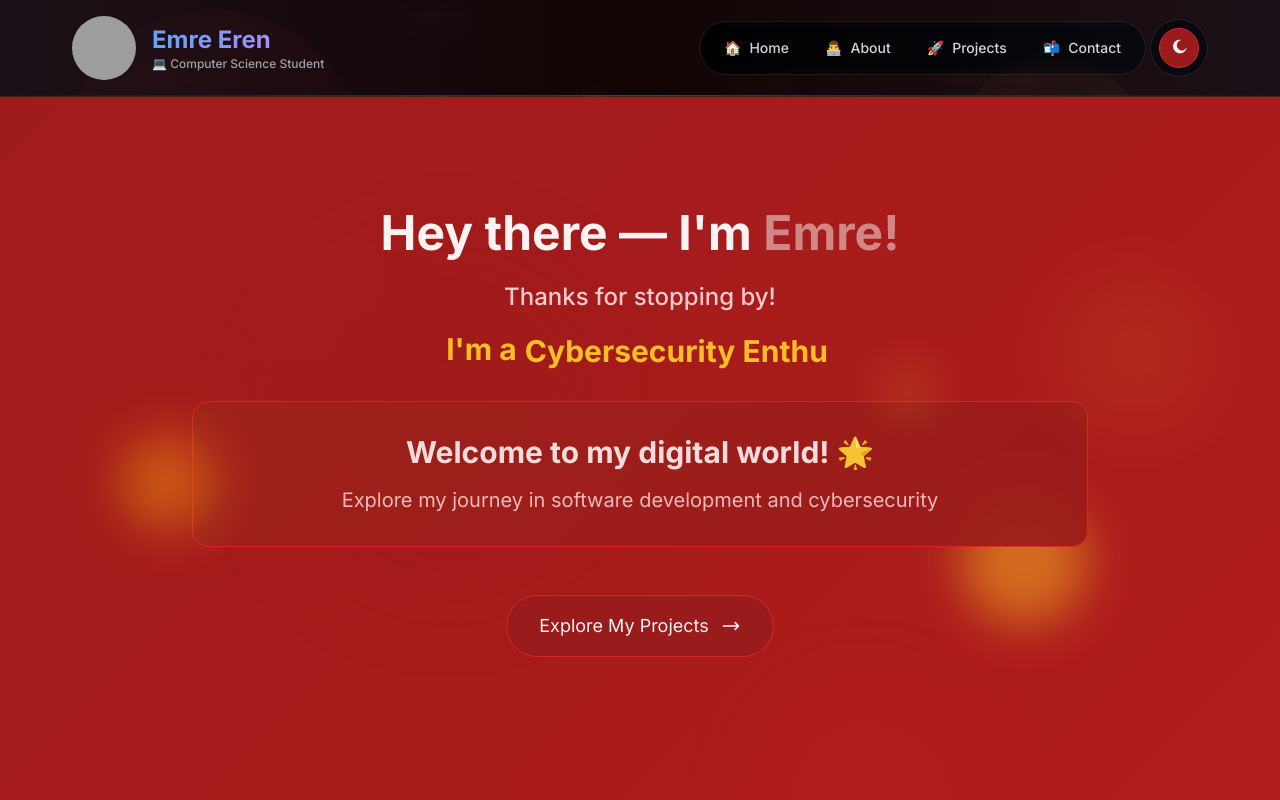
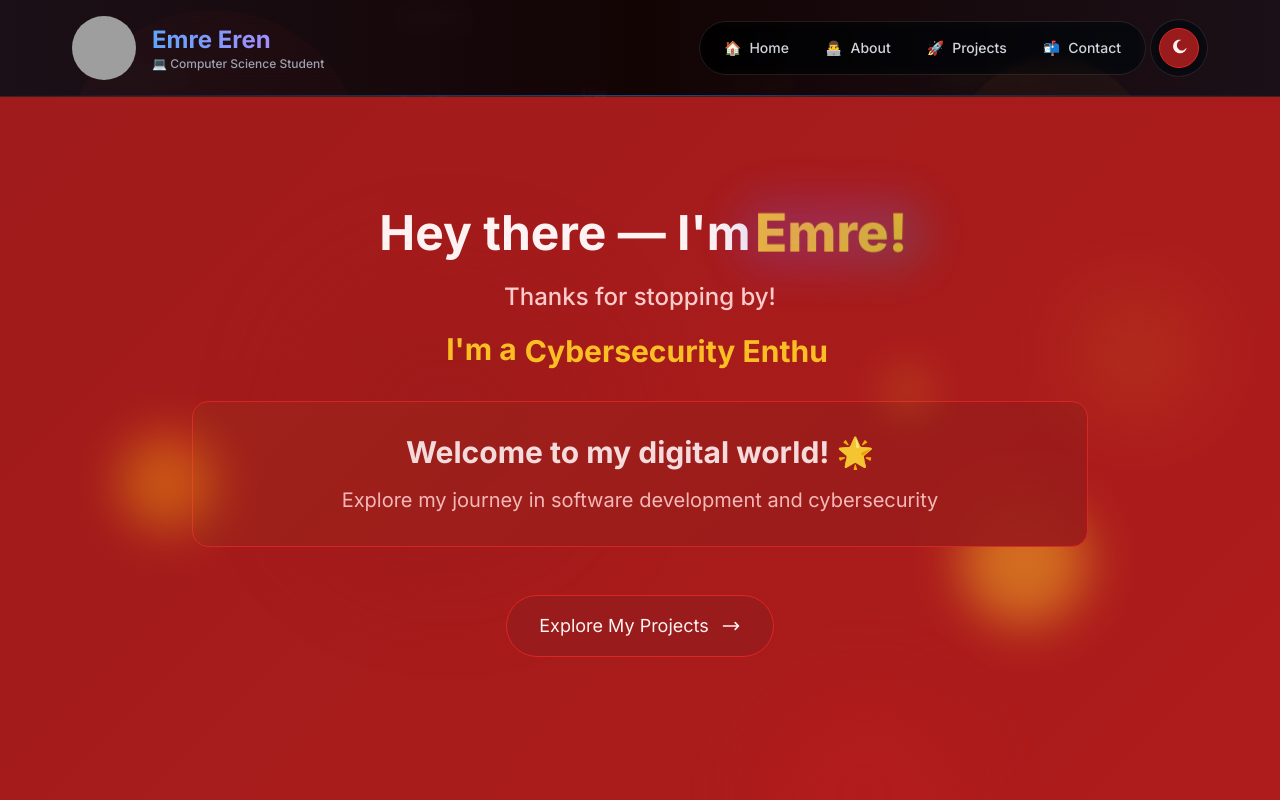
Before and after one commit to E2xCoder/portfolio-website, a Next.js app: page / in a window 1280 px wide. Shown: the top 800 px of the page. Built offline with nearby package versions, Linux system fonts and the light colour scheme; grey boxes are pictures that could not be loaded.

Commit message:
Added new features for hero.tsx Emre

```diff
--- a/src/components/Hero.tsx
+++ b/src/components/Hero.tsx
@@ -14,12 +14,32 @@ export default function Hero() {
   const [isDeleting, setIsDeleting] = useState(false);
   const [typingSpeed, setTypingSpeed] = useState(100);
 
+  // Mouse tracking için state'ler
+  const [mousePosition, setMousePosition] = useState({ x: 0, y: 0 });
+  const [isHovering, setIsHovering] = useState(false);
+
+  // Mouse tracking efekti
+  useEffect(() => {
+    const handleMouseMove = (e: MouseEvent) => {
+      // Viewport merkezine göre mouse pozisyonu
+      const centerX = window.innerWidth / 2;
+      const centerY = window.innerHeight / 2;
+
+      // -1 ile 1 arasında normalize et
+      const x = (e.clientX - centerX) / centerX;
+      const y = (e.clientY - centerY) / centerY;
+
+      setMousePosition({ x, y });
+    };
+
+    window.addEventListener('mousemove', handleMouseMove);
+    return () => window.removeEventListener('mousemove', handleMouseMove);
+  }, []);
+
   // Component mount kontrolü
   useEffect(() => {
     setMounted(true);
   }, []);
-
-  // Dinamik metinler
   const texts = [
     "Software Developer.",
     "Cybersecurity Enthusiast.",
@@ -150,7 +170,30 @@ export default function Hero() {
             <div className="mb-8 animate-fade-in-up opacity-0" style={{ animation: 'fadeInUp 0.6s ease-out forwards' }}>
               <h1 className="text-5xl md:text-4xl lg:text-5xl font-bold mb-6 leading-tight">
                 <span style={{ color: 'var(--color-text-primary)' }}>Hey there — I'm </span>
-                <span style={{ color: 'var(--color-text-primary)' }} className="animate-pulse">
+                <span
+                  className={`emre-highlight relative inline-block cursor-pointer ${isHovering ? 'hovering' : ''}`}
+                  style={{
+                    background: 'linear-gradient(135deg, var(--color-accent-blue) 0%, var(--color-accent-purple) 50%, var(--color-accent-cyan) 100%)',
+                    backgroundSize: '200% 200%',
+                    WebkitBackgroundClip: 'text',
+                    WebkitTextFillColor: 'transparent',
+                    backgroundClip: 'text',
+                    animation: `gradientShift 3s ease infinite ${isHovering ? ', shake 0.3s ease-in-out infinite' : ''}`,
+                    fontWeight: '800',
+                    transform: `
+                      scale(1.1)
+                      perspective(1000px)
+                      rotateX(${mousePosition.y * 15}deg)
+                      rotateY(${mousePosition.x * 15}deg)
+                      ${isHovering ? 'translateZ(20px)' : 'translateZ(0px)'}
+                    `,
+                    display: 'inline-block',
+                    transition: 'transform 0.1s ease-out',
+                    transformStyle: 'preserve-3d'
+                  }}
+                  onMouseEnter={() => setIsHovering(true)}
+                  onMouseLeave={() => setIsHovering(false)}
+                >
                   Emre!
                 </span>
               </h1>
@@ -176,7 +219,9 @@ export default function Hero() {
                 }}
               >
                 I'm a <span className="ml-2 relative">
-                  {mounted ? displayText : "Software Developer."}
+                  {mounted ? (
+                    <>
+                      {displayText}
                       <span
                         className="animate-pulse ml-1 inline-block w-0.5 h-8 bg-current"
                         style={{
@@ -184,6 +229,10 @@ export default function Hero() {
                           backgroundColor: 'var(--color-accent-blue)'
                         }}
                       ></span>
+                    </>
+                  ) : (
+                    <span style={{ visibility: 'hidden' }}>Software Developer.</span>
+                  )}
                 </span>
               </div>
             </div>
@@ -435,6 +484,55 @@ export default function Hero() {
             0%, 50% { opacity: 1; }
             51%, 100% { opacity: 0; }
           }
+
+          .emre-highlight {
+            position: relative;
+            will-change: transform;
+            text-rendering: optimizeSpeed;
+          }
+
+          .emre-highlight::before {
+            content: '';
+            position: absolute;
+            top: -5px;
+            left: -10px;
+            right: -10px;
+            bottom: -5px;
+            background: linear-gradient(135deg,
+              rgba(99, 102, 241, 0.3) 0%,
+              rgba(139, 92, 246, 0.3) 50%,
+              rgba(6, 182, 212, 0.3) 100%
+            );
+            border-radius: 15px;
+            filter: blur(20px);
+            z-index: -1;
+            animation: emrePulse 2s ease-in-out infinite;
+          }
+
+          @keyframes emrePulse {
+            0%, 100% {
+              opacity: 0.4;
+              transform: scale(0.95);
+            }
+            50% {
+              opacity: 0.8;
+              transform: scale(1.05);
+            }
+          }
+
+          @keyframes shake {
+            0% { transform: translate(0, 0); }
+            10% { transform: translate(-1px, -1px); }
+            20% { transform: translate(1px, 1px); }
+            30% { transform: translate(-1px, 1px); }
+            40% { transform: translate(1px, -1px); }
+            50% { transform: translate(-1px, -1px); }
+            60% { transform: translate(1px, 1px); }
+            70% { transform: translate(-1px, 1px); }
+            80% { transform: translate(1px, -1px); }
+            90% { transform: translate(-1px, -1px); }
+            100% { transform: translate(0, 0); }
+          }
         `}</style>
       </section>
     </>
```
Lines whose indentation alone changed are shown as unchanged.
